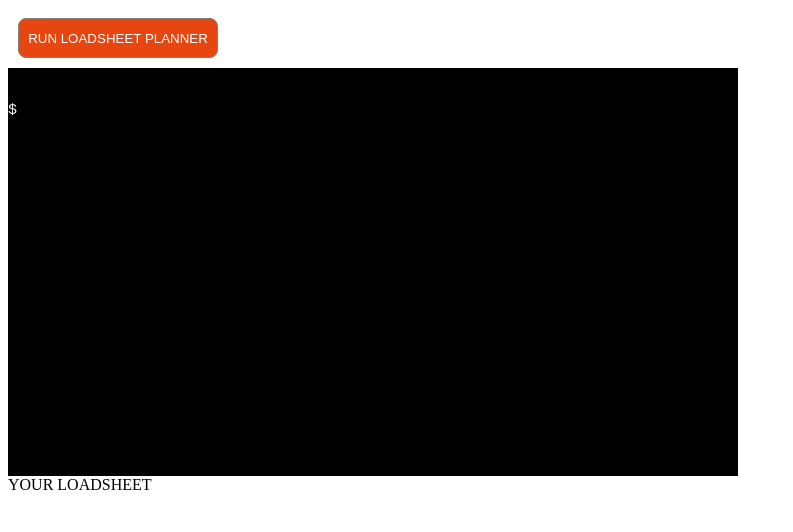
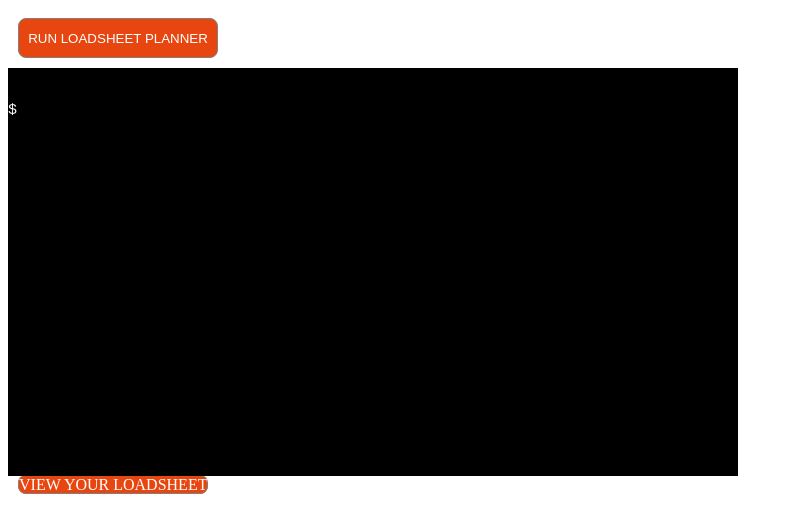
Before and after one commit to EwanColquhoun/loadsheet-planner, a website: page static/index.html in a window 1280 px wide. Shown: the whole page, without its empty margins (0-793 px from the left). Drawn offline with nearby package versions, Linux system fonts and the light colour scheme; no server answers.

Commit message:
Add styling to view loadsheet link

```diff
--- a/static/index.html
+++ b/static/index.html
@@ -13,8 +13,8 @@
 <body>
     <button onclick="window.location.reload()">Run Loadsheet Planner</button>
     <div id="terminal"></div>
-    <a href:"https://docs.google.com/spreadsheets/d/11693cya7PaL2sy6IjM4S__RAFoXotdeA6I_FLQwKygI/edit#gid=0"
-        target="_blank">YOUR LOADSHEET</a>
+    <a href:"https://docs.google.com/spreadsheets/d/11693cya7PaL2sy6IjM4S__RAFoXotdeA6I_FLQwKygI/edit?usp=sharing"
+        target="_blank">View your loadsheet</a>
     <script>
         var socket = null;
         var term = null;
--- a/static/xterm.css
+++ b/static/xterm.css
@@ -172,7 +172,8 @@
     text-decoration: underline;
 }
 
-button {
+button,
+a {
     width: 200px;
     height: 40px;
     background-color: #E84610;
```
